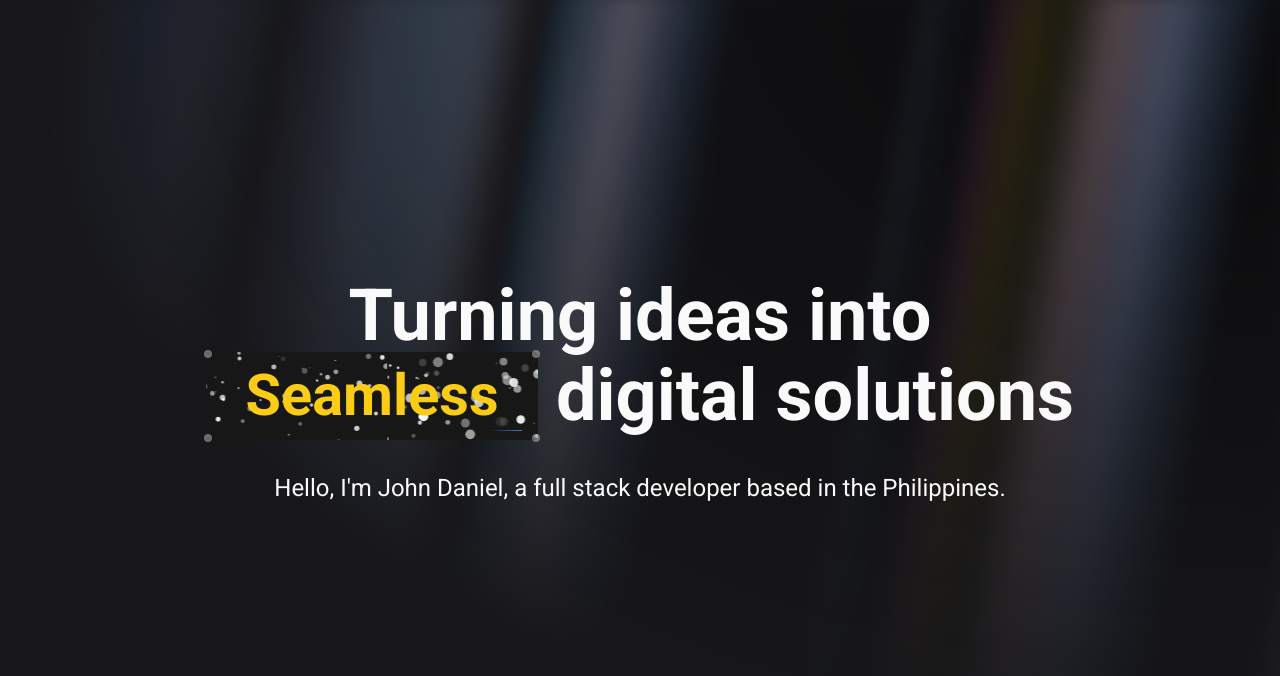
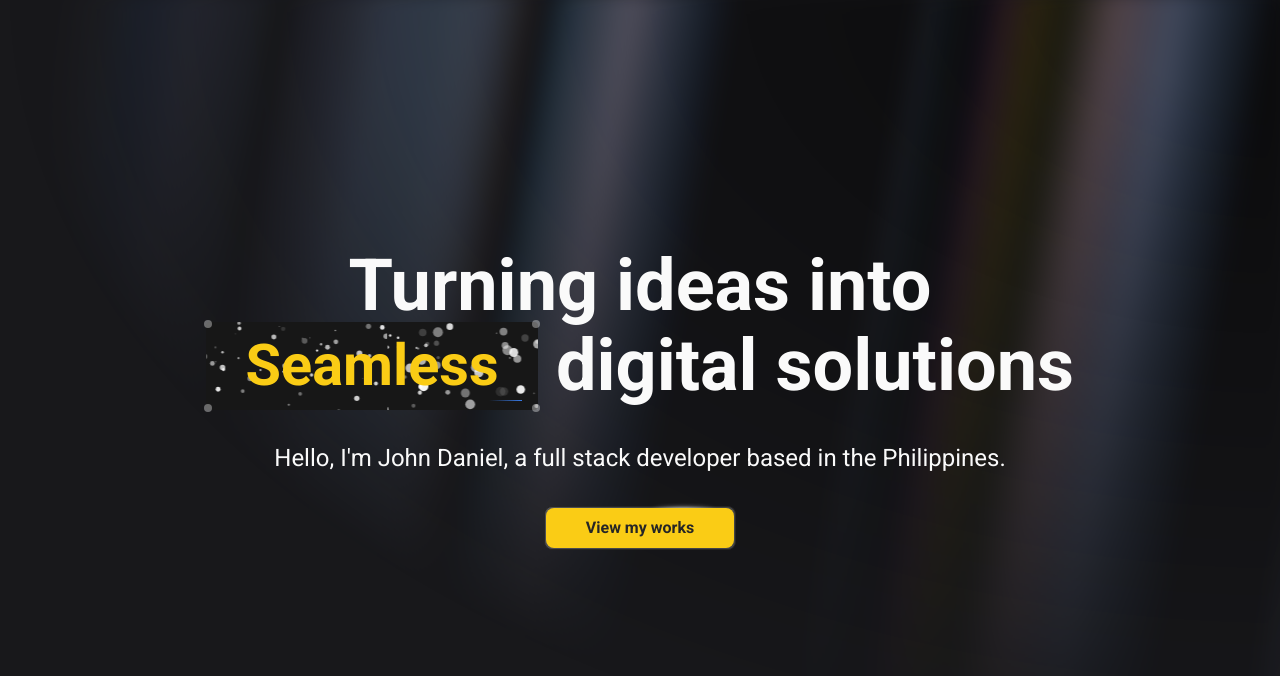
Before and after one commit to eyedent1ty/portfolio-v2, a Next.js app: page / in a window 1280 px wide. Shown: the top 676 px of the page. Built offline with nearby package versions, Linux system fonts and the light colour scheme.

Commit message:
added a button to navaite to project section

```diff
--- a/components/Hero.tsx
+++ b/components/Hero.tsx
@@ -2,12 +2,10 @@
 
 import { motion } from 'framer-motion';
 import { AuroraBackground } from './ui/aurora-background';
-import { FlipWords } from './ui/flip-words';
 import { Cover } from './ui/cover';
+import { HoverBorderGradient } from './ui/hover-border-gradient';
 
 export function Hero() {
-  const words = ['Innovative', 'Impactful', 'Seamless', 'Powerful'];
-
   return (
     <AuroraBackground>
       <motion.div
@@ -22,13 +20,19 @@
       >
         <div className="text-4xl md:text-7xl text-foreground font-bold text-center max-w-[1000px] w-full">
           Turning ideas into <br />
-          {/* <FlipWords words={words} />digital solutions */}
           <Cover>Seamless</Cover> digital solutions
         </div>
         <div className="font-extralight text-foreground text-base md:text-2xl py-4">
           Hello, I&apos;m John Daniel, a full stack developer based in the
           Philippines.
         </div>
+        <HoverBorderGradient
+          containerClassName="rounded-lg"
+          as="button"
+          className="flex items-center space-x-2 text-base px-10 text-secondary font-bold"
+        >
+          <span>View my works</span>
+        </HoverBorderGradient>
       </motion.div>
     </AuroraBackground>
   );
--- /dev/null
+++ b/components/ui/hover-border-gradient.tsx
@@ -0,0 +1,99 @@
+'use client';
+import React, { useState, useEffect, useRef } from 'react';
+
+import { motion } from 'framer-motion';
+import { cn } from '@/lib/utils';
+
+type Direction = 'TOP' | 'LEFT' | 'BOTTOM' | 'RIGHT';
+
+export function HoverBorderGradient({
+  children,
+  containerClassName,
+  className,
+  as: Tag = 'button',
+  duration = 1,
+  clockwise = true,
+  ...props
+}: React.PropsWithChildren<
+  {
+    as?: React.ElementType;
+    containerClassName?: string;
+    className?: string;
+    duration?: number;
+    clockwise?: boolean;
+  } & React.HTMLAttributes<HTMLElement>
+>) {
+  const [hovered, setHovered] = useState<boolean>(false);
+  const [direction, setDirection] = useState<Direction>('TOP');
+
+  const rotateDirection = (currentDirection: Direction): Direction => {
+    const directions: Direction[] = ['TOP', 'LEFT', 'BOTTOM', 'RIGHT'];
+    const currentIndex = directions.indexOf(currentDirection);
+    const nextIndex = clockwise
+      ? (currentIndex - 1 + directions.length) % directions.length
+      : (currentIndex + 1) % directions.length;
+    return directions[nextIndex];
+  };
+
+  const movingMap: Record<Direction, string> = {
+    TOP: 'radial-gradient(20.7% 50% at 50% 0%, #ffffff 0%, rgba(255, 255, 255, 0) 100%)',
+    LEFT: 'radial-gradient(16.6% 43.1% at 0% 50%, #ffffff 0%, rgba(255, 255, 255, 0) 100%)',
+    BOTTOM:
+      'radial-gradient(20.7% 50% at 50% 100%, #ffffff 0%, rgba(255, 255, 255, 0) 100%)',
+    RIGHT:
+      'radial-gradient(16.2% 41.199999999999996% at 100% 50%, #ffffff 0%, rgba(255, 255, 255, 0) 100%)'
+  };
+
+  const highlight =
+    'radial-gradient(75% 181.15942028985506% at 50% 50%, #ffffff 0%, rgba(255, 255, 255, 0) 100%)';
+
+  useEffect(() => {
+    if (!hovered) {
+      const interval = setInterval(() => {
+        setDirection((prevState) => rotateDirection(prevState));
+      }, duration * 1000);
+      return () => clearInterval(interval);
+    }
+  }, [hovered]);
+  return (
+    <Tag
+      onMouseEnter={(event: React.MouseEvent<HTMLDivElement>) => {
+        setHovered(true);
+      }}
+      onMouseLeave={() => setHovered(false)}
+      className={cn(
+        'relative flex rounded-full border  content-center bg-black hover:bg-black/10 transition duration-500 dark:bg-white/20 items-center flex-col flex-nowrap gap-10 h-min justify-center overflow-visible p-px decoration-clone w-fit',
+        containerClassName
+      )}
+      {...props}
+    >
+      <div
+        className={cn(
+          'w-auto text-white z-10 bg-tertiary px-4 py-2 rounded-[inherit]',
+          className
+        )}
+      >
+        {children}
+      </div>
+      <motion.div
+        className={cn(
+          'flex-none inset-0 overflow-hidden absolute z-0 rounded-[inherit]'
+        )}
+        style={{
+          filter: 'blur(2px)',
+          position: 'absolute',
+          width: '100%',
+          height: '100%'
+        }}
+        initial={{ background: movingMap[direction] }}
+        animate={{
+          background: hovered
+            ? [movingMap[direction], highlight]
+            : movingMap[direction]
+        }}
+        transition={{ ease: 'linear', duration: duration ?? 1 }}
+      />
+      <div className="bg-black absolute z-1 flex-none inset-[2px] rounded-[100px]" />
+    </Tag>
+  );
+}
```
Also changed, not shown: components/ui/cover.tsx (line endings or trailing spaces).
